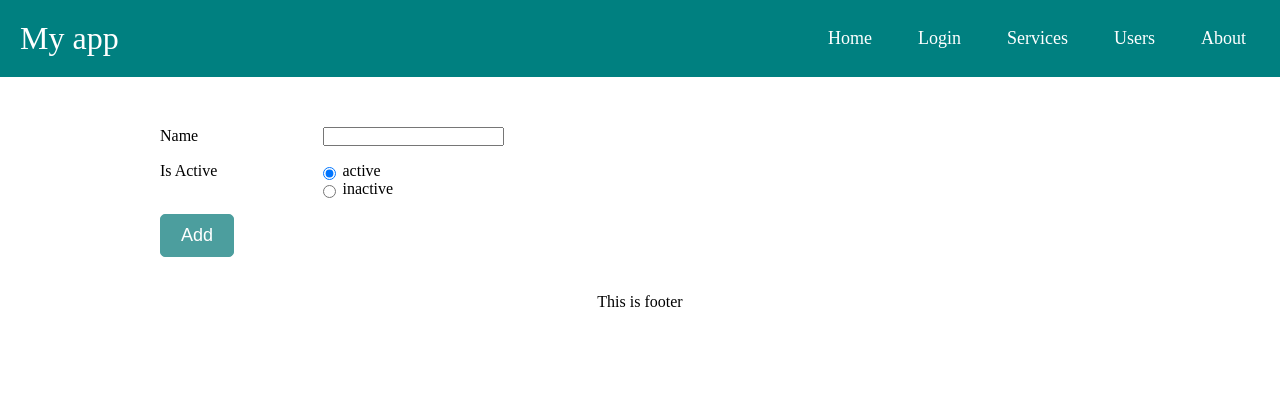
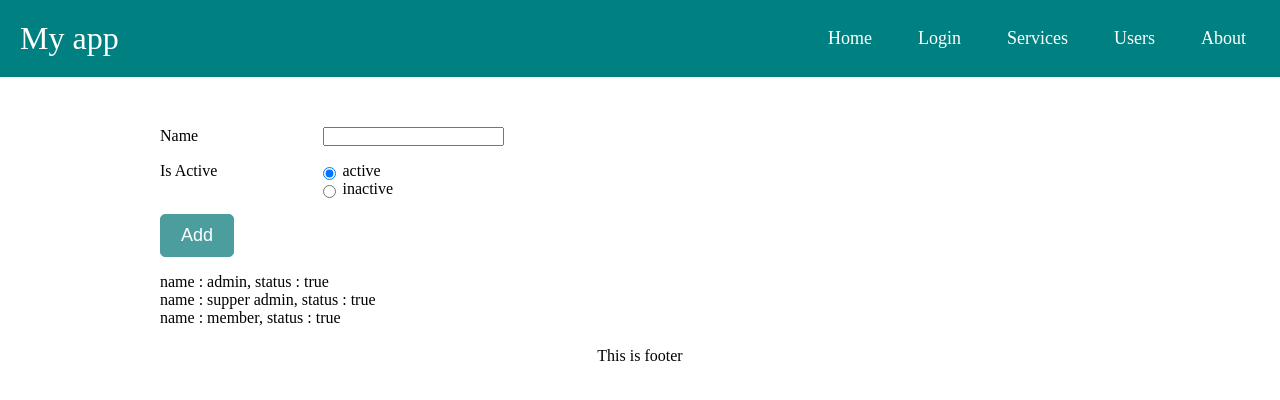
Before and after one commit to dangtung006/react-redux-toolkit, a React (Create React App) app: page / in a window 1280 px wide. Shown: the top 400 px of the page. Built offline with nearby package versions, Linux system fonts and the light colour scheme.

Commit message:
update home page

```diff
--- a/src/layouts/forms/addRole.js
+++ b/src/pages/home/addRole.js
@@ -1,5 +1,5 @@
 import React from 'react';
-import "./form.css";
+
 function AddRole(props) {
     return (
         <div className='form-wrapper'>
--- a/src/pages/home/home.container.js
+++ b/src/pages/home/home.container.js
@@ -1,14 +1,13 @@
 import React from 'react';
-import AddRole from '../../layouts/forms/addRole';
-import { useSelector } from 'react-redux';
-import { remainRole } from '../../stores/selectors';
+import "./home.css";
+import AddRole from './addRole';
+import AdminRoles from './roles';
 
 function HomeContainer(props) {
-    const roles = useSelector(remainRole);
-    console.log("roles : ", roles);
     return (
         <div className="container">
             <AddRole />
+            <AdminRoles />
         </div>
     );
 }
--- /dev/null
+++ b/src/pages/home/roles.js
@@ -0,0 +1,27 @@
+import React from 'react';
+import { useSelector } from 'react-redux';
+import { remainRole } from '../../stores/selectors';
+
+
+// import PropTypes from 'prop-types';
+
+// roles.propTypes = {
+
+// };
+
+function AdminRoles(props) {
+    const roles = useSelector(remainRole);
+    return (
+        <div>
+            <ul>
+                {
+                    roles.map(role => (
+                        <li> name : {role.name}, <span>status : {JSON.stringify(role.isActive)}</span></li>
+                    ))
+                }
+            </ul>
+        </div>
+    );
+}
+
+export default AdminRoles;
```
Also changed, not shown: src/pages/home/home.css (renamed from src/layouts/forms/form.css).
